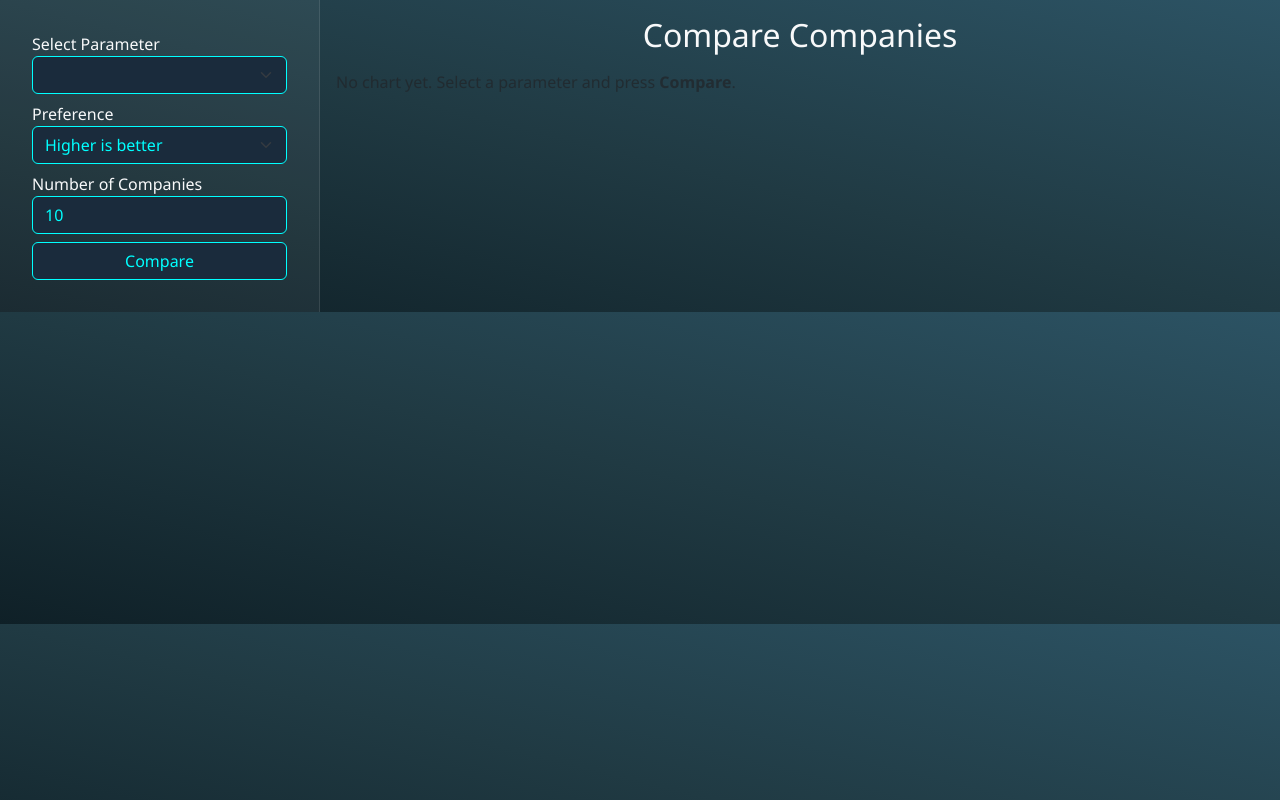
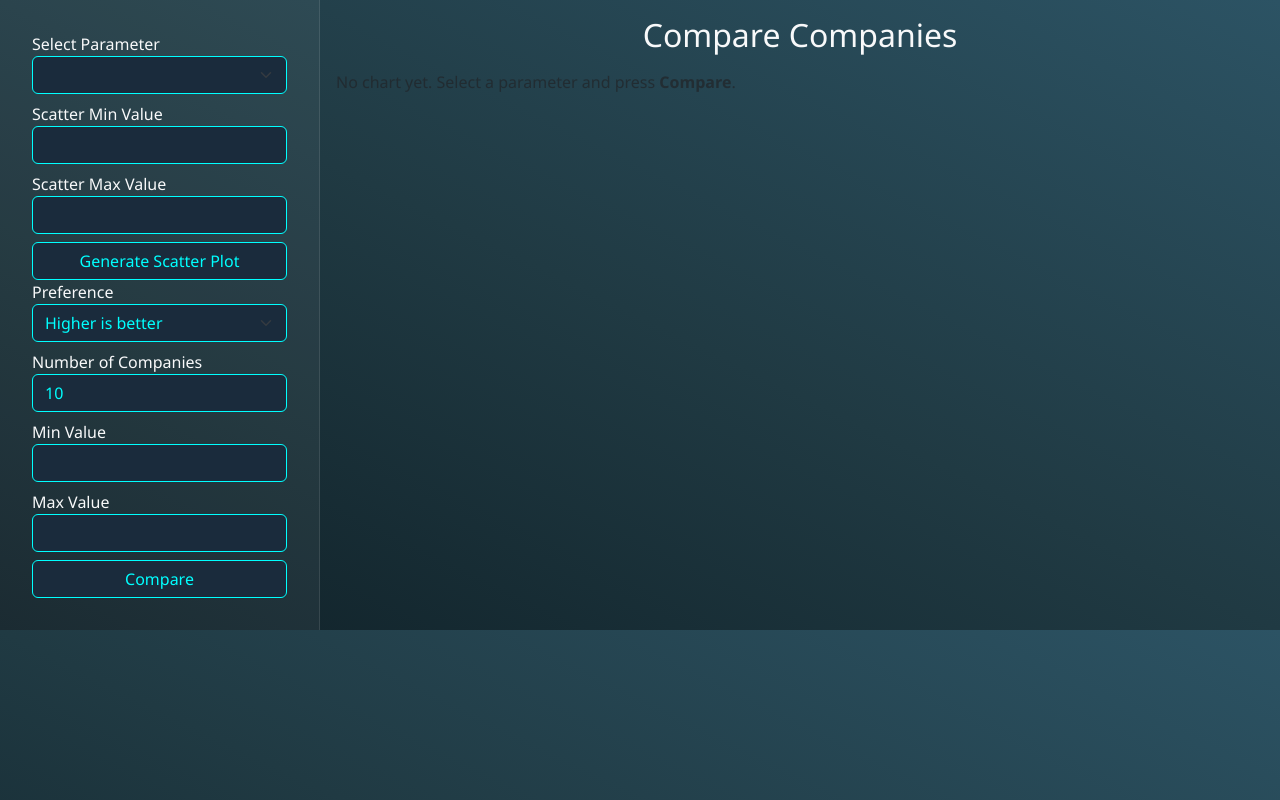
Before and after one commit to Aditi-Anil-P/Procure-Smart, a Flask app: template templates/single_comp.html in a window 1280 px wide. Run offline with Flask 3, Linux system fonts and the light colour scheme; the template is opened without the code that fills it, so the values that code supplies are empty; parts of the project's set-up code (start-up, migrations or seed data) failed here and were passed over; some libraries are stand-ins or nearby versions.

Commit message:
Updated code -login required, generate expand feature, scatter plot

```diff
--- a/app.py
+++ b/app.py
@@ -14,7 +14,8 @@ from auth import auth_bp, db, login_required
 from single_compare import (
     detect_valid_data,
     extract_numeric_headers,
-    generate_single_compare_chart
+    generate_single_compare_chart,
+    generate_scatter_plot
 )
 
 # ===== App setup =====
@@ -204,48 +205,67 @@ def single_compare():
     if request.method == 'POST':
         parameter = request.form.get('parameter')
         preference = request.form.get('preference', 'lower')
+
+    # Bar chart range
+    try:
+        min_value = float(request.form.get('min_value')) if request.form.get('min_value') else None
+    except ValueError:
+        min_value = None
+    try:
+        max_value = float(request.form.get('max_value')) if request.form.get('max_value') else None
+    except ValueError:
+        max_value = None
+
+    # Scatter range
+    try:
+        scatter_min = float(request.form.get('scatter_min_value')) if request.form.get('scatter_min_value') else None
+    except ValueError:
+        scatter_min = None
+    try:
+        scatter_max = float(request.form.get('scatter_max_value')) if request.form.get('scatter_max_value') else None
+    except ValueError:
+        scatter_max = None
+
+    try:
+        top_n = int(request.form.get('top_n', 10))
+    except Exception:
+        top_n = 10
+
+    # Decide which button was pressed
+    if 'generate_scatter' in request.form:
         try:
-            top_n = int(request.form.get('top_n', 10))
-        except Exception:
-            top_n = 10
-
-        # Validate parameter selection
-        if not parameter or parameter not in headers:
-            flash("Please select a valid numeric parameter.", "danger")
+            filename = generate_scatter_plot(
+                file_path,
+                parameter,
+                preference=preference,
+                min_value=scatter_min,
+                max_value=scatter_max
+            )
+            chart_url = url_for('static', filename=f'graphs/{filename}')
+            flash("Scatter plot generated successfully.", "success")
+            return render_template('single_compare.html', headers=headers, chart_url=chart_url)
+        except Exception as e:
+            logging.exception("Error generating scatter plot")
+            flash(f"Error generating scatter plot: {e}", "danger")
             return render_template('single_compare.html', headers=headers)
 
-        try:
-            # validate data (detect_valid_data returns df, numeric_df)
-            df, numeric_df = detect_valid_data(file_path)
-
-            if numeric_df.empty:
-                flash("Uploaded file contains no numeric columns to compare.", "danger")
-                return redirect(url_for('home'))
-
-            if parameter not in numeric_df.columns:
-                flash(f"Selected parameter '{parameter}' not found in uploaded numeric columns.", "danger")
-                return render_template('single_compare.html', headers=headers)
-
-            # generate chart - returns filename (basename)
-            filename = generate_single_compare_chart(
-                file_path,
-                parameter,
-                top_n=top_n,
-                preference=preference
-            )
-
-            # build URL for the saved chart and show it
-            chart_url = url_for('static', filename=f'graphs/{filename}')
-            flash("Chart generated successfully.", "success")
-            return render_template('single_compare.html', headers=headers, chart_url=chart_url)
-
-        except Exception as e:
-            logging.exception("Error generating single-compare chart")
-            flash(f"Error generating chart: {e}", "danger")
-            return render_template('single_compare.html', headers=headers)
-
-    # GET -> show dropdown, no chart yet
-    return render_template('single_compare.html', headers=headers)
+    # Else: generate bar chart
+    try:
+        filename = generate_single_compare_chart(
+            file_path,
+            parameter,
+            top_n=top_n,
+            preference=preference,
+            min_value=min_value,
+            max_value=max_value
+        )
+        chart_url = url_for('static', filename=f'graphs/{filename}')
+        flash("Bar chart generated successfully.", "success")
+        return render_template('single_compare.html', headers=headers, chart_url=chart_url)
+    except Exception as e:
+        logging.exception("Error generating bar chart")
+        flash(f"Error generating bar chart: {e}", "danger")
+        return render_template('single_compare.html', headers=headers)
 
 
 # ===== Run app =====
--- a/auth.py
+++ b/auth.py
@@ -1,5 +1,5 @@
 #auth.py
-# from flask import Blueprint, request, render_template, redirect, session, flash, url_for
+from flask import Blueprint, request, render_template, redirect, session, flash, url_for
 from flask_sqlalchemy import SQLAlchemy
 from functools import wraps
 import bcrypt
--- a/templates/dashboard.html
+++ b/templates/dashboard.html
@@ -1,4 +1,3 @@
-
 <!DOCTYPE html>
 <html lang="en">
 
--- a/templates/single_comp.html
+++ b/templates/single_comp.html
@@ -1,7 +1,7 @@
-
 <!-- templates/single_compare.html -->
 <!DOCTYPE html>
 <html lang="en">
+
 <head>
   <meta charset="utf-8" />
   <meta name="viewport" content="width=device-width,initial-scale=1" />
@@ -9,6 +9,7 @@
   <link href="/static/css/bootstrap.min.css" rel="stylesheet" />
   <link href="/static/css/single_comp.css" rel="stylesheet" />
 </head>
+
 <body class="galaxy-bg text-light">
   <div class="container-fluid">
     <div class="row">
@@ -25,6 +26,15 @@
                 {% endfor %}
               </select>
             </div>
+            <div class="mb-2">
+              <label for="scatter_min_value">Scatter Min Value</label>
+              <input type="number" step="any" name="scatter_min_value" id="scatter_min_value" class="form-control">
+            </div>
+            <div class="mb-2">
+              <label for="scatter_max_value">Scatter Max Value</label>
+              <input type="number" step="any" name="scatter_max_value" id="scatter_max_value" class="form-control">
+            </div>
+            <button class="btn btn-secondary w-100" type="submit" name="generate_scatter">Generate Scatter Plot</button>
 
             <div class="mb-2">
               <label for="preference">Preference</label>
@@ -38,8 +48,17 @@
               <label for="top_n">Number of Companies</label>
               <input type="number" min="1" max="25" name="top_n" id="top_n" class="form-control" value="10">
             </div>
+            <div class="mb-2">
+              <label for="min_value">Min Value</label>
+              <input type="number" step="any" name="min_value" id="min_value" class="form-control">
+            </div>
+            <div class="mb-2">
+              <label for="max_value">Max Value</label>
+              <input type="number" step="any" name="max_value" id="max_value" class="form-control">
+            </div>
 
             <button class="btn btn-info w-100" type="submit">Compare</button>
+
           </form>
         </div>
       </div>
@@ -56,6 +75,15 @@
                 {% endfor %}
               </select>
             </div>
+            <div class="mb-2">
+              <label for="scatter_min_value">Scatter Min Value</label>
+              <input type="number" step="any" name="scatter_min_value" id="scatter_min_value" class="form-control">
+            </div>
+            <div class="mb-2">
+              <label for="scatter_max_value">Scatter Max Value</label>
+              <input type="number" step="any" name="scatter_max_value" id="scatter_max_value" class="form-control">
+            </div>
+            <button class="btn btn-secondary w-100" type="submit" name="generate_scatter">Generate Scatter Plot</button>
 
             <div class="mb-2">
               <label for="preference_mobile">Preference</label>
@@ -69,6 +97,16 @@
               <label for="top_n_mobile">Number of Companies</label>
               <input type="number" min="1" max="25" name="top_n" id="top_n_mobile" class="form-control" value="10">
             </div>
+
+            <div class="mb-2">
+              <label for="min_value">Min Value</label>
+              <input type="number" step="any" name="min_value" id="min_value" class="form-control">
+            </div>
+            <div class="mb-2">
+              <label for="max_value">Max Value</label>
+              <input type="number" step="any" name="max_value" id="max_value" class="form-control">
+            </div>
+
 
             <button class="btn btn-info w-100" type="submit">Compare</button>
           </form>
@@ -105,4 +143,5 @@
 
   <script src="/static/bootstrap@5.3.0/dist/js/bootstrap.bundle.min.js"></script>
 </body>
+
 </html>
```
Also changed, not shown: single_compare.py (+147 -34 lines), file_handler.py (line endings or trailing spaces), templates/home.html (line endings or trailing spaces), templates/register.html (line endings or trailing spaces). Lines whose indentation alone changed are shown as unchanged.
